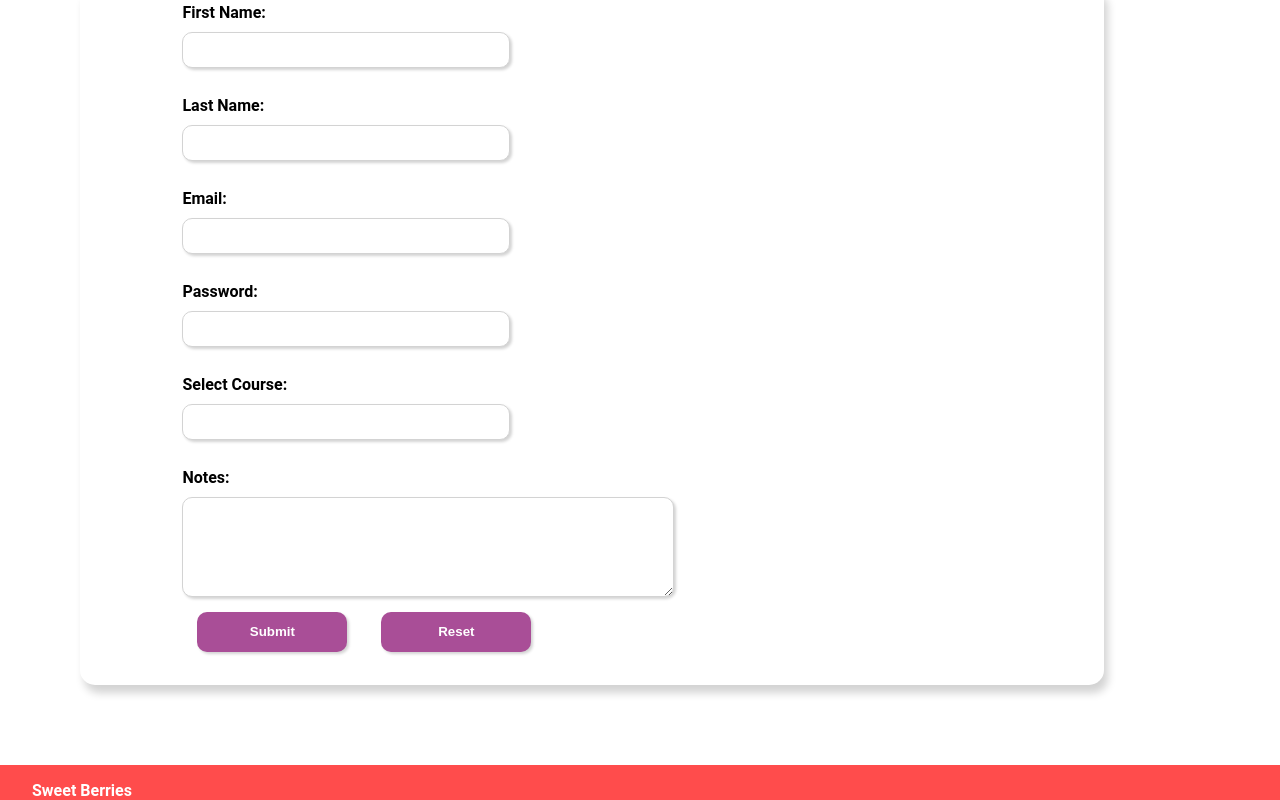
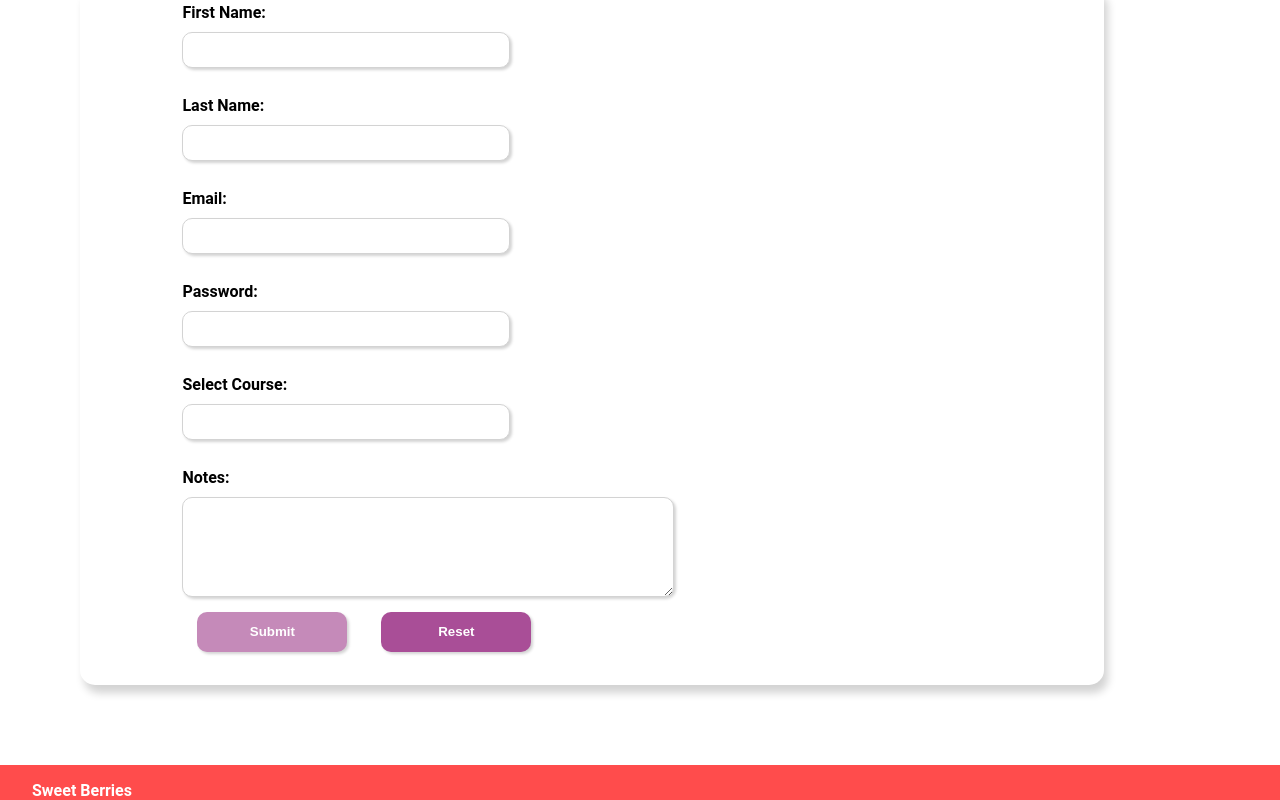
Before and after one commit to LerMari/SweetBerries, a plain HTML site: page getstarted.html in a window 1280 px wide. In both pictures the pointer is over the input 272 px from the left and 881 px from the top of the page. Shown: the part 249-1049 px from the top of the page. Drawn offline with Linux system fonts and the light colour scheme.

Commit message:
added addtl stying to buttons

```diff
--- a/style.css
+++ b/style.css
@@ -175,6 +175,12 @@
       height: 40px;
   }
 
+
+  .formButtons input:hover {
+        background-color: #c58ab9;
+        cursor: pointer;
+  }
+
   @media(max-width: 400px) {
       .grid-container {
       display: grid;
```
Also changed, not shown: getstarted.html (+2 -2 lines).
